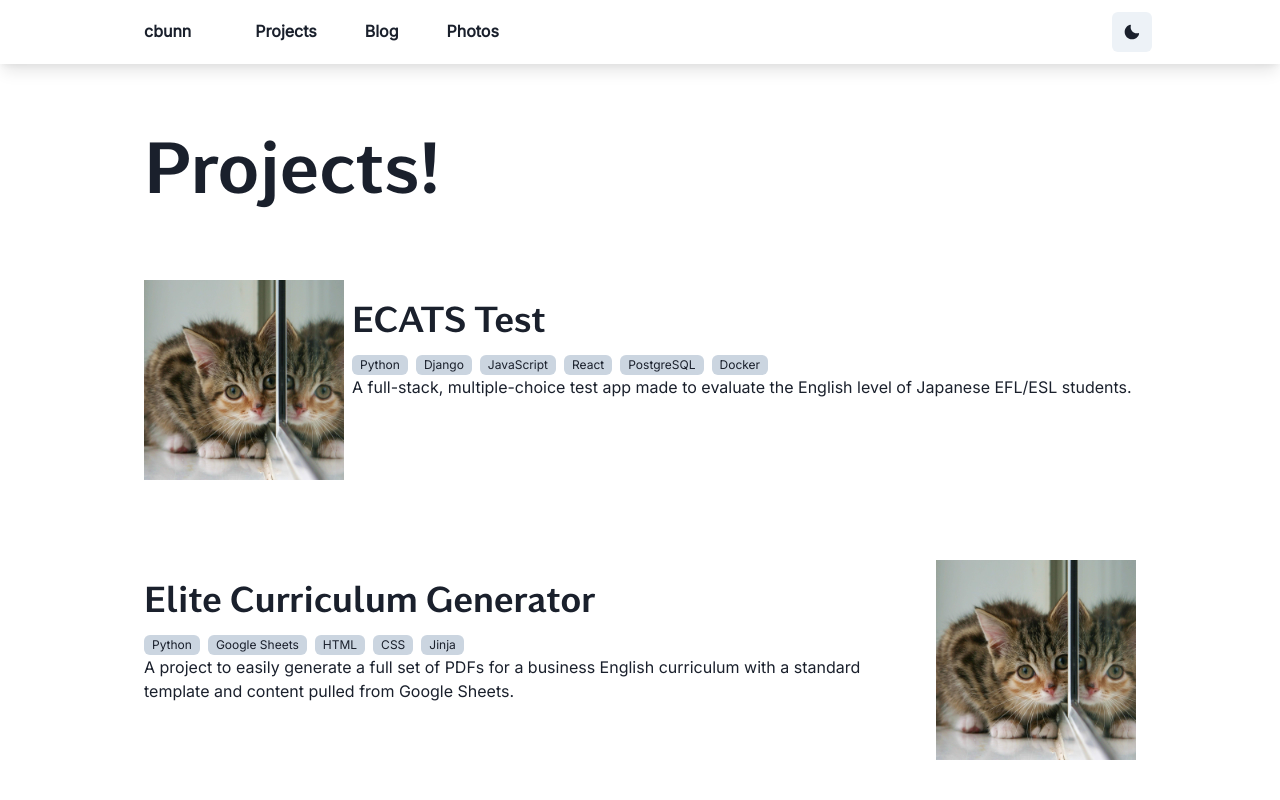
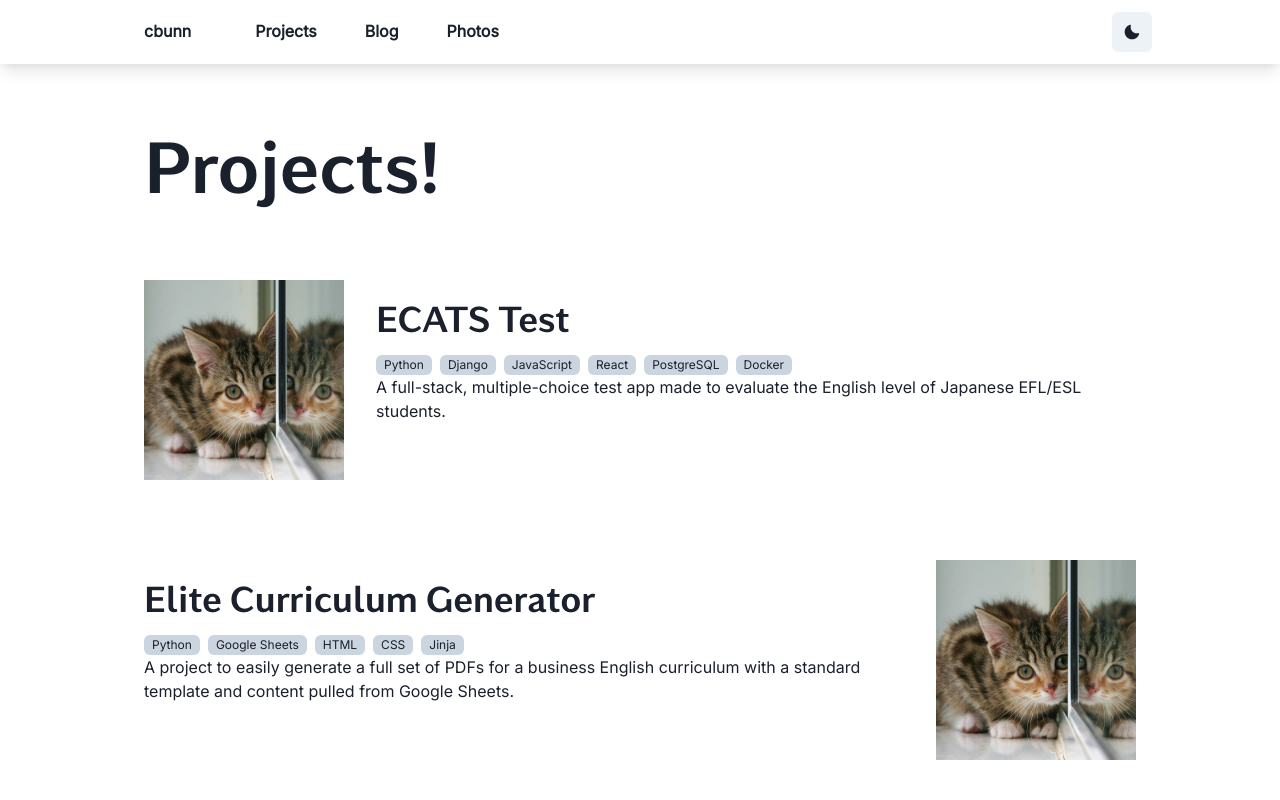
Before and after one commit to cbunn81/cbunn-portfolio, a Next.js app: page /projects in a window 1280 px wide. Shown: the top 800 px of the page. Built offline with nearby package versions, Linux system fonts and the light colour scheme.

Commit message:
Add some space between project image and text.

```diff
--- a/src/pages/projects.tsx
+++ b/src/pages/projects.tsx
@@ -58,6 +58,8 @@ const Projects = () => (
             my={[10, 20]}
             direction={["column", "row"]}
             _odd={{ flexDirection: { sm: "row-reverse" } }}
+            justifyContent="space-between"
+            gap={[0, 8]}
           >
             <Image
               w={["100vw", "200px"]}
```
